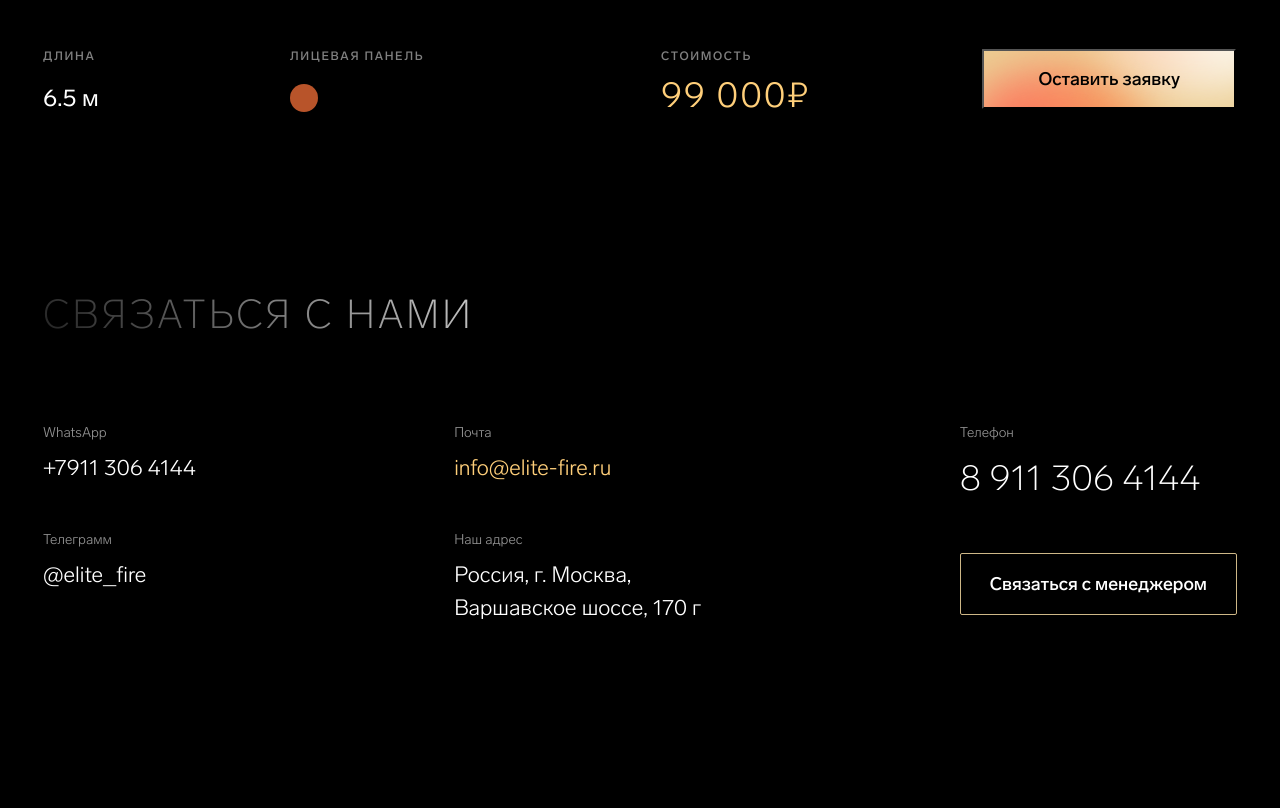
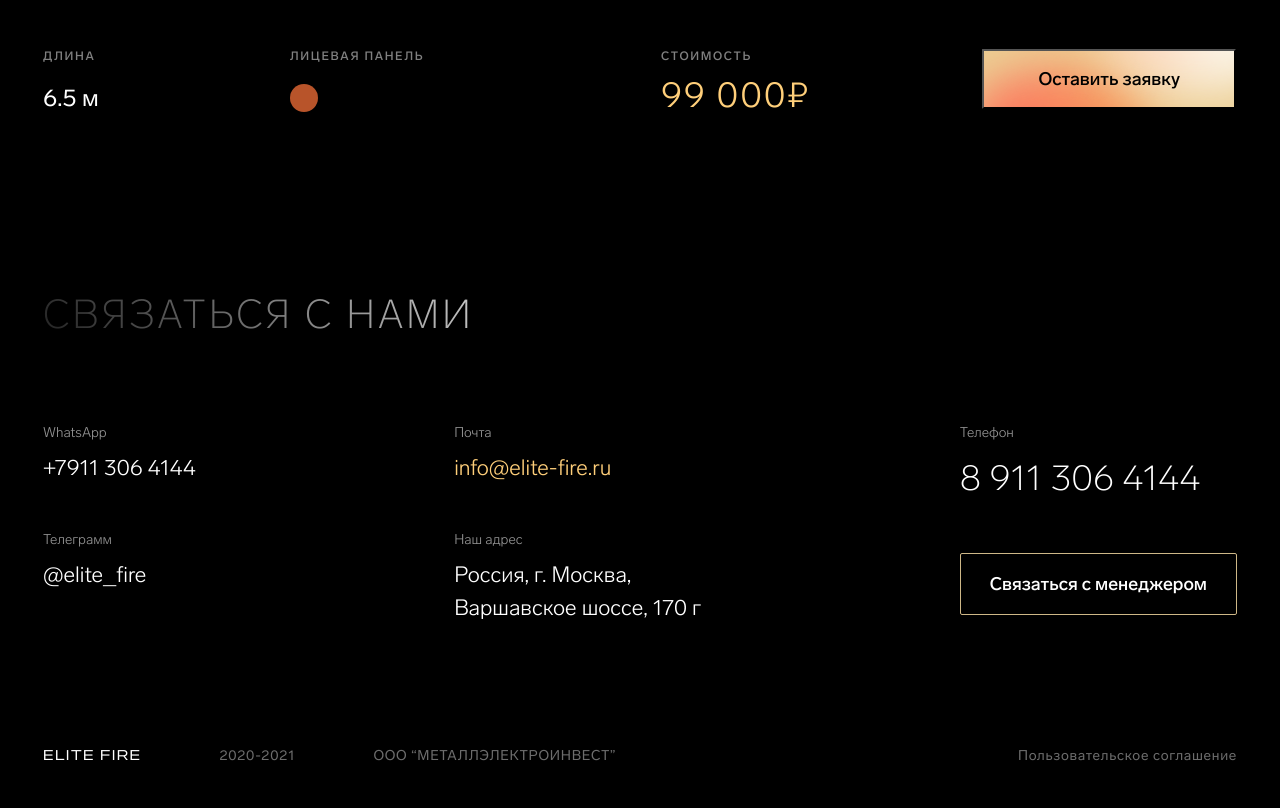
Before and after one commit to annettabel87/Elite-fire, a website built with webpack: page src/index.html in a window 1280 px wide. Shown: the part 6426-7234 px from the top of the page. Before the commit the page ends 7050 px from the top, so only its background shows below. Built offline with nearby package versions, Linux system fonts and the light colour scheme; files whose address does not match are found by name.

Commit message:
add footer

```diff
--- a/src/assets/style/_contacts.scss
+++ b/src/assets/style/_contacts.scss
@@ -1,4 +1,5 @@
 .contacts {
+    margin-bottom: 124px;
 
     &__title {
         text-align: left;
--- /dev/null
+++ b/src/assets/style/_footer.scss
@@ -0,0 +1,31 @@
+.footer  {
+    padding-bottom: 43px;
+
+    &__container {
+        display: flex;
+        justify-content: space-between;
+        align-items: center;
+        flex-wrap: wrap;
+    }
+
+    &__logo {
+        font-weight: 400;
+        font-size: 14px;
+        line-height: 0;
+        letter-spacing: 0.105em;
+    }
+
+    &__about {
+        display: flex;
+        justify-content: space-between;
+        align-items: center;
+        gap: 78px;
+    }
+
+    &__text {
+        font-weight: 400;
+        font-size: 14px;
+        color: #6D6D6D;
+        letter-spacing: 0.05em;
+    }
+}
--- a/src/index.html
+++ b/src/index.html
@@ -427,6 +427,16 @@
             </div>
         </section>
     </main>
+    <footer class="footer">
+        <div class="container footer__container">
+            <div class="footer__about">
+                <a href="#" class="logo__link footer__logo">elite&nbspfire</a>
+                <p class="footer__text">2020-2021</p>
+                <p class="footer__text upper-text">ооо “металлэлектроинвест”</p>
+            </div>
+            <p class="footer__text">Пользовательское соглашение</p>
+        </div>
+    </footer>
 </body>
 
 </html>
--- a/src/style.scss
+++ b/src/style.scss
@@ -10,6 +10,7 @@
 @import './assets/style/laboratory.scss';
 @import './assets/style/booking.scss';
 @import './assets/style/contacts.scss';
+@import './assets/style/footer.scss';
 
 
 
@@ -113,3 +114,7 @@ body {
        color: $mainBg;
     }
 }
+
+.upper-text {
+    text-transform: uppercase;
+}
```
